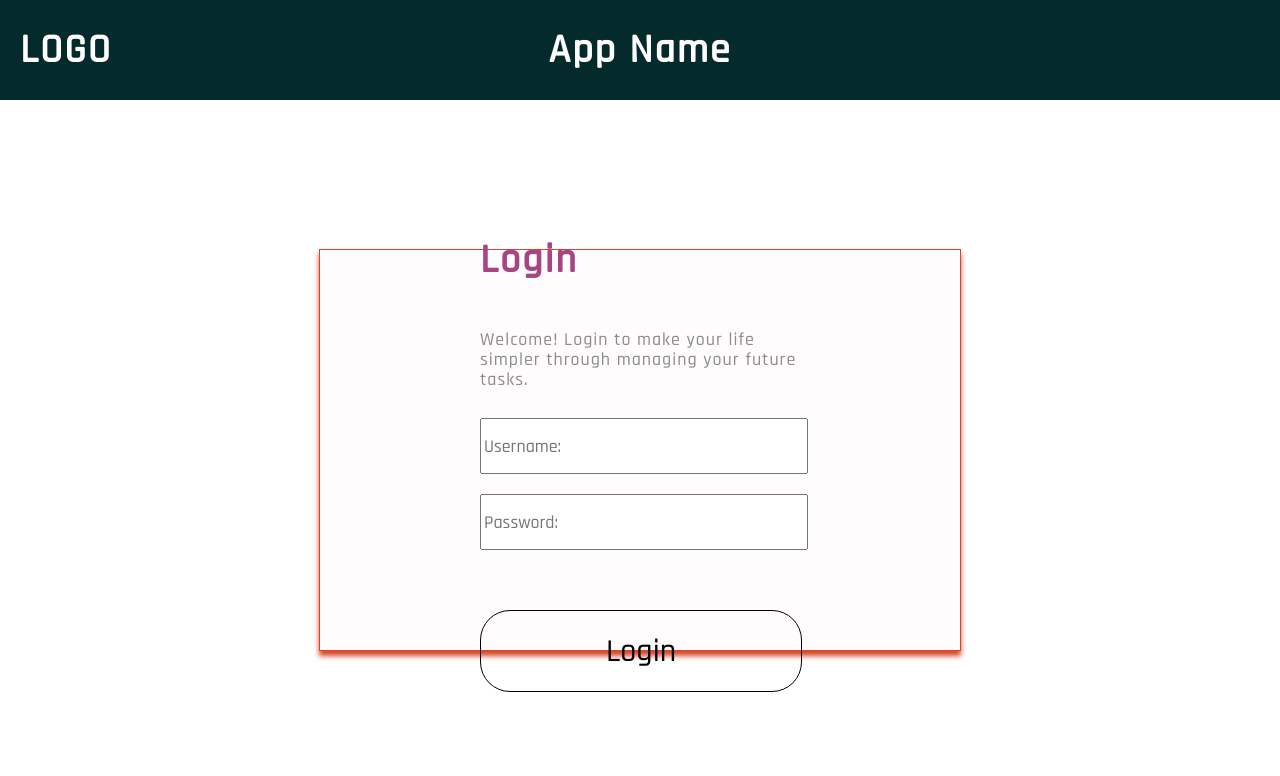
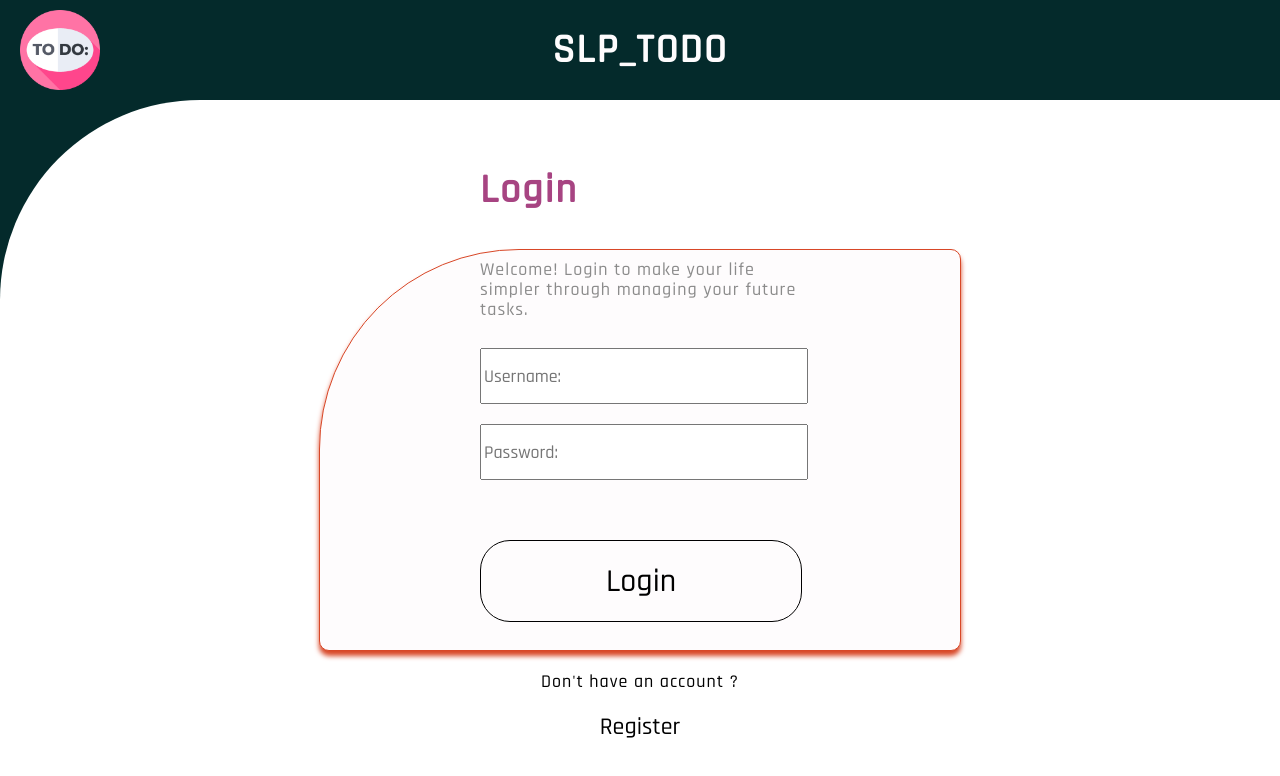
Before and after one commit to Jakub-Radzik/WEB_TODO, a React (Create React App) app in the folder frontend/: page / in a window 1280 px wide. Shown: the top 776 px of the page. Built offline with nearby package versions, Linux system fonts and the light colour scheme.

Commit message:
register and styles

```diff
--- a/frontend/src/App.tsx
+++ b/frontend/src/App.tsx
@@ -4,16 +4,22 @@ import Header from './components/Header';
 import Login from './views/Login';
 import 'react-toastify/dist/ReactToastify.css';
 import { useAuth } from './context/AuthContext';
+import Register from './views/Register';
+import { useState } from 'react';
 
 function App() {
   const { user } = useAuth();
+  const [view, setView] = useState<'login' | 'register'>('login');
 
   return (
     <>
       <div className="App">
         <Header />
 
-        <div className="innerApp">{!user && <Login />}</div>
+        <div className="innerApp">
+        {!user && view==='login' && <Login switchView={()=>setView('register')}/>}
+        {!user && view==='register' && <Register switchView={()=>setView('login')} />}
+        </div>
       </div>
       <ToastContainer
         style={{ top: 110 }}
--- a/frontend/src/components/Header.tsx
+++ b/frontend/src/components/Header.tsx
@@ -6,6 +6,8 @@ import { FC } from 'react';
 import { useAuth } from '../context/AuthContext';
 import LogOut from '../assets/logOut.png';
 import { IconButton } from '../elements/button';
+import LogoImg from '../assets/todo.png'
+import { Logo } from '../elements/images';
 
 const Header: FC<{}> = () => {
   const { user, logout } = useAuth();
@@ -14,10 +16,10 @@ const Header: FC<{}> = () => {
     <StyledHeader>
       <HeaderContainer>
         <HeaderBox horizontal="flex-start">
-          <PrimaryText color={WHITE}>LOGO </PrimaryText>
+          <Logo src={LogoImg}/>
         </HeaderBox>
         <HeaderBox>
-          <PrimaryText color={WHITE}>App Name</PrimaryText>
+          <PrimaryText color={WHITE}>SLP_TODO</PrimaryText>
         </HeaderBox>
         <HeaderBox horizontal="flex-end">
           {user && (
--- a/frontend/src/components/LoginView.tsx
+++ b/frontend/src/components/LoginView.tsx
@@ -18,4 +18,5 @@ export const LoginView = styled(View)`
   justify-content: center;
   background: ${WHITE};
   box-shadow: 0 5px 5px 0px ${VERMILION};
+  border-radius: 200px 10px 10px 10px ;
 `;
--- a/frontend/src/elements/button/index.tsx
+++ b/frontend/src/elements/button/index.tsx
@@ -29,6 +29,25 @@ export const Button: FC<ButtonProps> = ({ label, onClick, ...props }) => {
   );
 };
 
+const StyledButtonWrapper = styled.div`
+  display: flex;
+  flex-direction: column;
+  align-items: center;
+  justify-content: center;
+  margin: 20px 0;
+  font-family: ${RAJDHANI};
+  font-size: x-large;
+`;
+
+export const TertiaryButton: FC<ButtonProps> = ({ label, onClick, ...props }) => {
+  return (
+    <StyledButtonWrapper onClick={onClick} {...props}>
+      {label}
+    </StyledButtonWrapper>
+  );
+};
+
+
 const StyledIconButton = styled.div`
   width: 50px;
   height: 50px;
--- a/frontend/src/elements/header/index.tsx
+++ b/frontend/src/elements/header/index.tsx
@@ -1,12 +1,35 @@
 import styled from 'styled-components';
 import { RICH_BLACK } from '../../design/colors';
 
+const sizeRadius = '200px';
+const headerHeight = '100px';
+
 export const StyledHeader = styled.div`
   width: 100%;
-  height: 100px;
+  height: ${headerHeight};
   background: ${RICH_BLACK};
   display: flex;
   justify-content: center;
+  ::before{
+    content: "";
+    width: ${sizeRadius};
+    height: ${sizeRadius};
+    position: absolute;
+    left: 0;
+    top:${headerHeight};
+    border-radius: 0 0 ${sizeRadius} 0;
+    background: ${RICH_BLACK};
+  }
+  ::after{
+    content: "";
+    width: ${sizeRadius};
+    height: ${sizeRadius};
+    position: absolute;
+    left: 0;
+    top:${headerHeight};
+    border-radius: ${sizeRadius} 0 0 0;
+    background: #fff;
+  }
 `;
 
 export const HeaderBox = styled.div<{ horizontal?: string }>`
--- /dev/null
+++ b/frontend/src/elements/images/index.tsx
@@ -0,0 +1,6 @@
+import styled from "styled-components";
+
+export const Logo = styled.img`
+    width: 80px;
+    height: 80px;
+`
--- a/frontend/src/views/Login.tsx
+++ b/frontend/src/views/Login.tsx
@@ -4,11 +4,8 @@ import { useAuth } from '../context/AuthContext';
 import {
   GRAY,
   MAXIMUM_RED_PURPLE,
-  PLATINUM,
-  RICH_BLACK,
-  VERMILION,
 } from '../design/colors';
-import { Button } from '../elements/button';
+import { Button, TertiaryButton } from '../elements/button';
 import { LeftWrapper, LoginContainer, Wrapper } from '../elements/containers';
 import { Input } from '../elements/form';
 import { PrimaryText, Text } from '../elements/text';
@@ -18,7 +15,7 @@ type LoginDataProps = {
   password: string;
 };
 
-const Login: FC<{}> = () => {
+const Login: FC<{switchView: ()=>void}> = ({switchView}) => {
   const { login } = useAuth();
 
   const [loginData, setLoginData] = useState<LoginDataProps>({
@@ -60,6 +57,10 @@ const Login: FC<{}> = () => {
             onClick={() => login(loginData.username, loginData.password)}
           />
         </Wrapper>
+        <Wrapper margin='50px 0 0 0'>
+            <Text color='#000'>Don't have an account ?</Text>
+            <TertiaryButton label={'Register'} onClick={()=>switchView()}/>
+          </Wrapper>
       </LoginView>
     </LoginContainer>
   );
--- a/frontend/src/views/Register.tsx
+++ b/frontend/src/views/Register.tsx
@@ -1,5 +1,68 @@
-import { FC } from 'react';
+import { FC, useState } from 'react';
+import { LoginView } from '../components/LoginView';
+import { useAuth } from '../context/AuthContext';
+import {
+  GRAY,
+  MAXIMUM_RED_PURPLE,
+} from '../design/colors';
+import { Button, TertiaryButton } from '../elements/button';
+import { LeftWrapper, LoginContainer, Wrapper } from '../elements/containers';
+import { Input } from '../elements/form';
+import { PrimaryText, Text } from '../elements/text';
 
-const Register: FC<{}> = () => {
-  return <div></div>;
+type RegisterDataProps = {
+  username: string;
+  password: string;
 };
+
+const Register: FC<{switchView: ()=>void}> = ({switchView}) => {
+  const { register } = useAuth();
+
+  const [registerData, setRegisterData] = useState<RegisterDataProps>({
+    username: '',
+    password: '',
+  });
+
+  return (
+    <LoginContainer>
+      <LoginView>
+        <LeftWrapper>
+          <PrimaryText color={MAXIMUM_RED_PURPLE}>Register</PrimaryText>
+          <Text color={GRAY} align="left">
+            Welcome! Create an account and become a better version of yourself.
+          </Text>
+        </LeftWrapper>
+        <Wrapper>
+          <Input
+            value={registerData.username}
+            setValue={(value: string) =>
+              setRegisterData({ ...registerData, username: value })
+            }
+            placeholder="Username:"
+            type="text"
+          />
+          <Input
+            value={registerData.password}
+            setValue={(value: string) =>
+              setRegisterData({ ...registerData, password: value })
+            }
+            placeholder="Password:"
+            type="password"
+          />
+        </Wrapper>
+        <Wrapper margin="50px 0 0 0">
+          <Button
+            label={'Create account'}
+            onClick={() => register(registerData.username, registerData.password)}
+          />
+        </Wrapper>
+        <Wrapper margin='50px 0 0 0'>
+            <Text color='#000'>Already have an account ?</Text>
+            <TertiaryButton label={'Login'} onClick={()=>switchView()}/>
+          </Wrapper>
+      </LoginView>
+    </LoginContainer>
+  );
+};
+
+export default Register;
```
Also changed, not shown: frontend/src/assets/todo.png (added).
